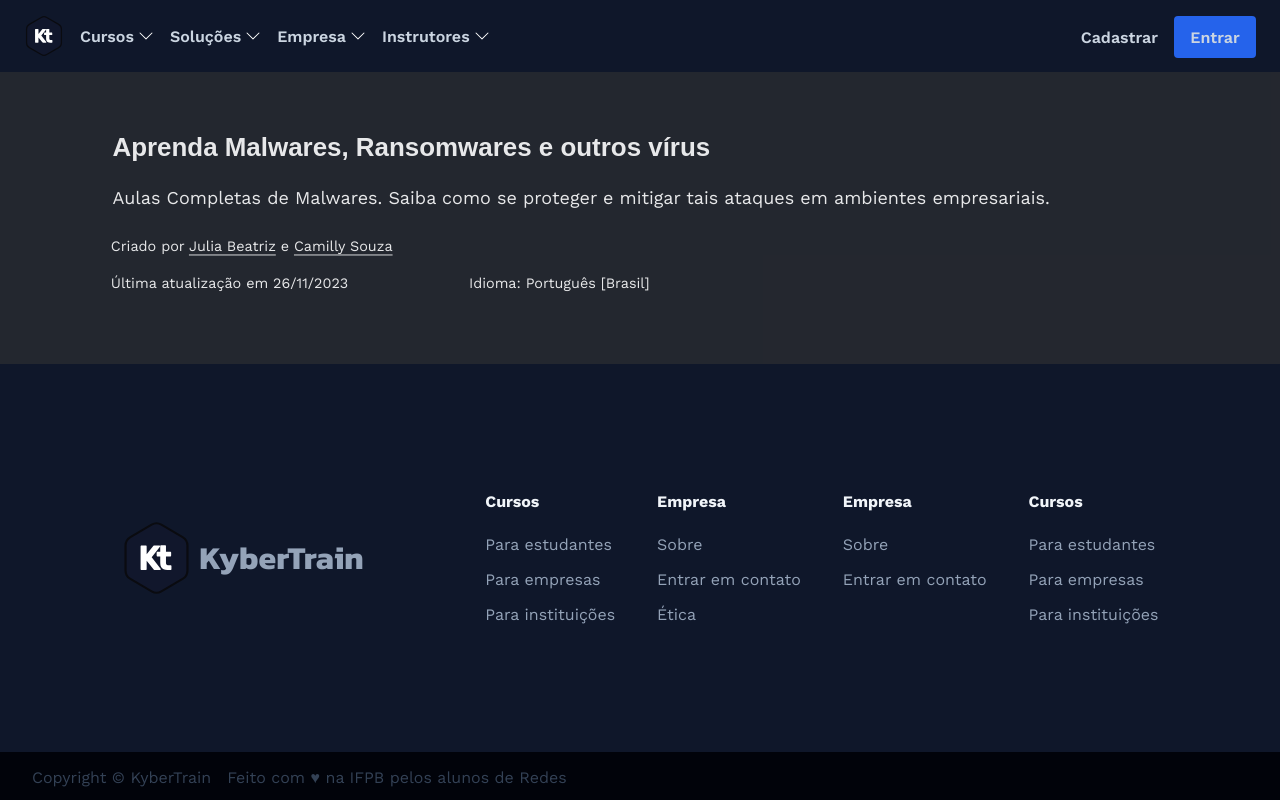
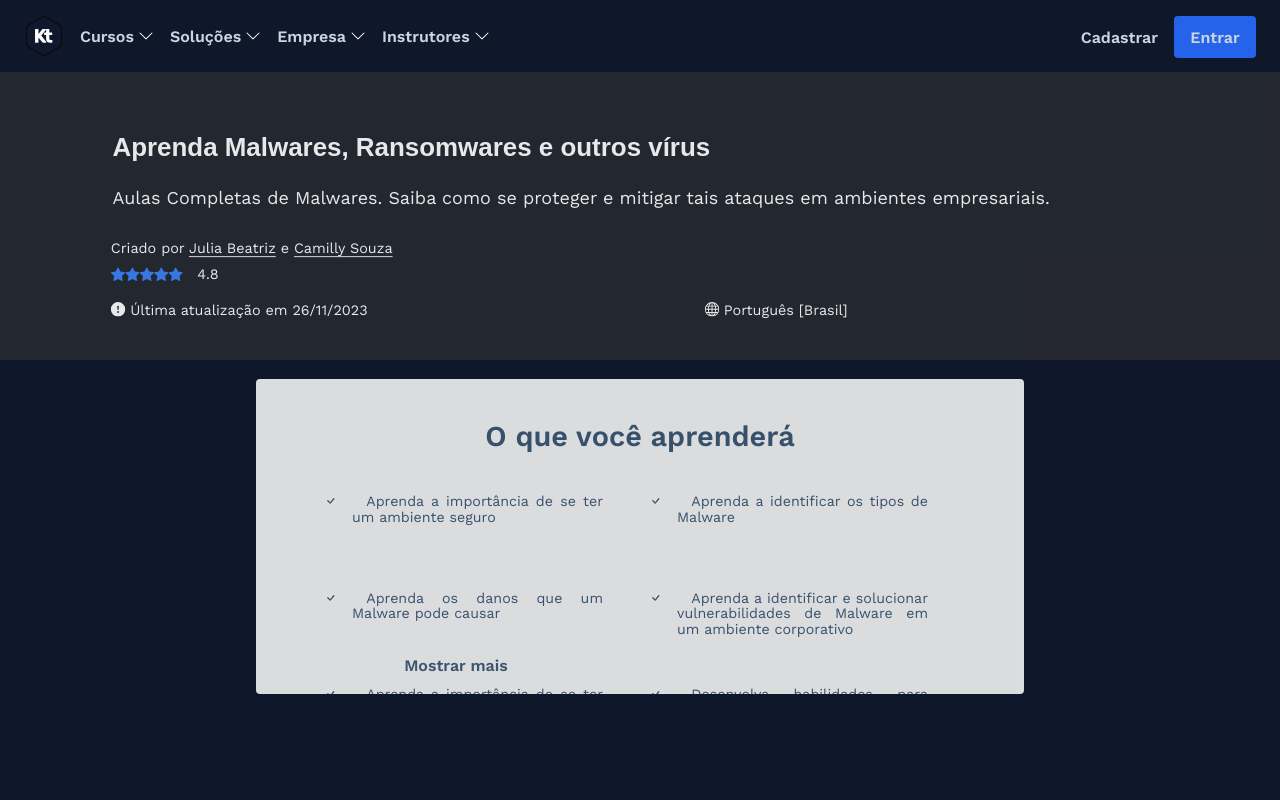
Before and after one commit to iagoOliv/KyberTrain, a React (Vite) app: page /course/1/preview in a window 1280 px wide. Shown: the top 800 px of the page. Built offline with nearby package versions, Linux system fonts and the light colour scheme.

Commit message:
Alterações no banner e card

```diff
--- a/src/Pages/PreviewCourse/Placeholder_desc.ts
+++ b/src/Pages/PreviewCourse/PlaceholderDesc.ts
@@ -6,7 +6,8 @@
         dataRelease: "26/11/2023",
         bannerTitle: "Curso completo de Malwares, Ransomwares e outros vírus",
         bannerText: "Aulas Completas de Malwares. Saiba como se proteger e mitigar tais ataques em ambientes empresariais.",
-        card_content: [
+        rating: 4.8,
+        learnings: [
             {
                 topico: 1,
                 content: "Aprenda a importância de se ter um ambiente seguro",
@@ -24,10 +25,27 @@
             {
                 topico: 4,
                 content: "Aprenda a identificar e solucionar vulnerabilidades de Malware em um ambiente corporativo",
-            }
+            },
+            {
+                topico: 5,
+                content: "Aprenda a importância de se ter um ambiente seguro",
+            },
+            {
+                topico: 6,
+                content: "Desenvolva habilidades para responder eficientemente a incidentes de segurança, minimizando danos e restaurando a integridade do sistema.",
+              },
+              {
+                topico: 7,
+                content: "Saiba como conduzir auditorias de segurança para avaliar a eficácia das medidas de segurança implementadas em uma organização.",
+              },
+              {
+                topico: 8,
+                content: "Adote boas práticas para garantir a segurança contínua em ambientes corporativos, incluindo políticas de segurança, conscientização dos usuários e manutenção regular.",
+              }
         ]
+    }
 
-    }
+
 ]
 
 export default DescContent;
--- a/src/Pages/PreviewCourse/PreviewCourse.tsx
+++ b/src/Pages/PreviewCourse/PreviewCourse.tsx
@@ -1,38 +1,25 @@
-import React from 'react'
+import React, { useState } from 'react'
 import Header from '../../Components/Header/Header'
 import Footer from '../../Components/Footer/Footer'
+import DescContent from './PlaceholderDesc'
+import { ExclamationCircleFill, Star, StarFill, Globe, Check } from 'react-bootstrap-icons'
 import './style.scss'
 
-const DescContent = [
-    {
-        id: 1,
-        name: "Malwares, Ransomwares e outros vírus",
-        teacher: ["Julia Beatriz", "Camilly Souza"],
-        dataRelease: "26/11/2023",
-        bannerTitle: "Curso completo de Malwares, Ransomwares e outros vírus",
-        bannerText: "Aulas Completas de Malwares. Saiba como se proteger e mitigar tais ataques em ambientes empresariais.",
-        card_content: [
-            {
-                topico: 1,
-                content: "Aprenda a importância de se ter um ambiente seguro",
-            },
-            {
-                topico: 2,
-                content: "Aprenda a identificar os tipos de Malware",
-            },
-            {
-                topico: 3,
-                content: "Aprenda os danos que um Malware pode causar",
-            },
-            {
-                topico: 4,
-                content: "Aprenda a identificar e solucionar vulnerabilidades de Malware em um ambiente corporativo",
-            }
-        ]
+const PreviewCourse = () => {
+    const stars = []
+
+    for (let i = 0; i < Math.round(DescContent[0].rating); i++) {
+        stars.push(<StarFill fill="#3b82f6" />)
+    } for (let i = stars.length; i < 5; i++) {
+        stars.push(<Star />)
     }
-];
 
-const PreviewCourse = () => {
+    const [isExpanded, setIsExpanded] = useState(false)
+
+    const handleExpand = () => {
+        setIsExpanded(!isExpanded)
+    }
+
     return (
         <>
             <Header />
@@ -46,27 +33,39 @@
 
                <div className="banner__description">
                     <p>Criado por <span>{DescContent[0].teacher[0]}</span> e <span>{DescContent[0].teacher[1]}</span></p>
+
+                    <div className="banner__ratings">
+                            <div className="banner__ratings__stars">
+                                    {stars}
+                            </div>
+                            {DescContent[0].rating}
+                    </div>
                     <br />
                 <section className='banner__description__lang'>
-                    <p>Última atualização em {DescContent[0].dataRelease}</p>
-                    <p>Idioma: Português [Brasil]</p>
+                    <p><ExclamationCircleFill /> Última atualização em {DescContent[0].dataRelease}</p>
+                    <p><Globe /> Português [Brasil]</p>
                 </section>
                </div>
             </div>
 
-            {/* <div className="card">
+            <div className={`card ${isExpanded ? 'expanded' : ''}`}>
                 <div className="card__title">
                     O que você aprenderá
                 </div>
                 <div className="card__description">
-                    {DescContent[0].card_content.map((item) => (
+                    {DescContent[0].learnings.map((item) => (
                         <div key={item.topico}>
-                            <p>{`Tópico ${item.topico}: ${item.content}`}</p>
+                            <p>{<Check />}{item.content}</p>
                         </div>
                     ))}
                 </div>
-            </div> */}
-        <Footer />
+            <div className="card__expand__blur">
+            </div>
+                <div className="card__expand"  onClick={handleExpand}>
+                    <a>{isExpanded ? 'Mostrar menos' : 'Mostrar mais'}</a>
+                </div>
+            </div>
+            <Footer />
         </>
     );
 };
--- a/src/Pages/PreviewCourse/style.scss
+++ b/src/Pages/PreviewCourse/style.scss
@@ -1,9 +1,11 @@
+@import url('https://fonts.googleapis.com/css2?family=Montserrat:wght@200&family=Ubuntu:wght@300&display=swap');
+
+
 .banner {
     background-color: #2d2f31cb;
     color: #fff;
     padding-top: 3.6em;
     padding-left: 3.2em;
-    padding-bottom: 2.4em;
     opacity: 0.9;
 
     &__title {
@@ -20,7 +22,6 @@
         transform: scale(0.9);
         font-weight: 400;
         font-size: 1.25em;
-        margin: .8 .8em;
         color: #fff;
         text-align: left;
     }
@@ -34,8 +35,19 @@
         margin-right: 2em;
         padding-top: 1.4em;
         padding-bottom: 2em;
+        margin-bottom: 1.2em;
         color: #fff;
         text-align: left;
+    }
+
+    &__description svg {
+        transform: translateX(-.2em);
+        transform: translateY(.125em);
+    }
+
+    &__description p {
+        margin-bottom:  .4em;
+        margin-right: 1.2em;
     }
 
     &__description span {
@@ -45,14 +57,97 @@
     }
 
     &__description__lang {
-        width: 50%;
+        width: 70%;
         display: flex;
         justify-content: space-between;
         flex-direction: row;
     }
+
+    &__ratings {
+        display:  flex;
+        flex-direction:  row;
+        gap: 1em;
+    }
 }
 
 .card {
-    padding: 3.2em;
+    padding: 2.5em 6em;
+    display: block;
+    opacity: 0.89;
     font-size: medium;
+    margin: 0 auto;
+    background-color: whitesmoke;
+    justify-content: center;
+    align-items: center;
+    max-width: 48em;
+    overflow: hidden;
+    transition: height 0.3s;
+
+    &__title {
+        text-align: center;
+        font-size: 1.8em;
+        font-weight: 600;
+        color: #0c3053cb;
+        margin-bottom: 1em;
+    }
+
+    &__description {
+        text-align: justify;
+        color: #0c3053cb;
+        font-size: 0.89em;
+        font-weight: 400;
+        margin-bottom: 2em;
+        padding-bottom: 1.4em;
+        display: grid;
+        grid-template-columns: repeat(2, 1fr);
+        grid-gap: 1em;
+        column-gap: 5.2em;
+    }
+
+
+    &__description p, &__description li {
+        height: 4.8em;
+        list-style: none;
+        line-height: 1.1em;
+        margin-bottom: 1em;
+        align-items: center;
+        justify-content: center;
+    }
+
+    &__description svg {
+        transform: translate(-2em, 0.125em);
+    }
+
+    &__expand {
+        transform: translateY(2.55em);
+        margin-top: 1.2em;
+        padding: 1.2em;
+        width: 13em;
+        bottom: 0;
+        color: #0c2f535d;
+        cursor: pointer;
+        text-align: center;
+        transition: all 0.25s ease-in-out;
+
+        &:hover {
+            background-color: #b3b3b38e;
+            border-radius: .8em;
+            transition: all 0.3s ease-in-out;
+        }
+
+        a {
+            color: #0c2f53c4;
+            font-size: 1em;
+            font-weight: 600;
+        }
+    }
 }
+
+.expanded {
+    height: 34em !important;
+
+    .card__expand {
+        transition: all 0.25s ease-in-out;
+        transform: translateY(26rem);
+    }
+}
```
